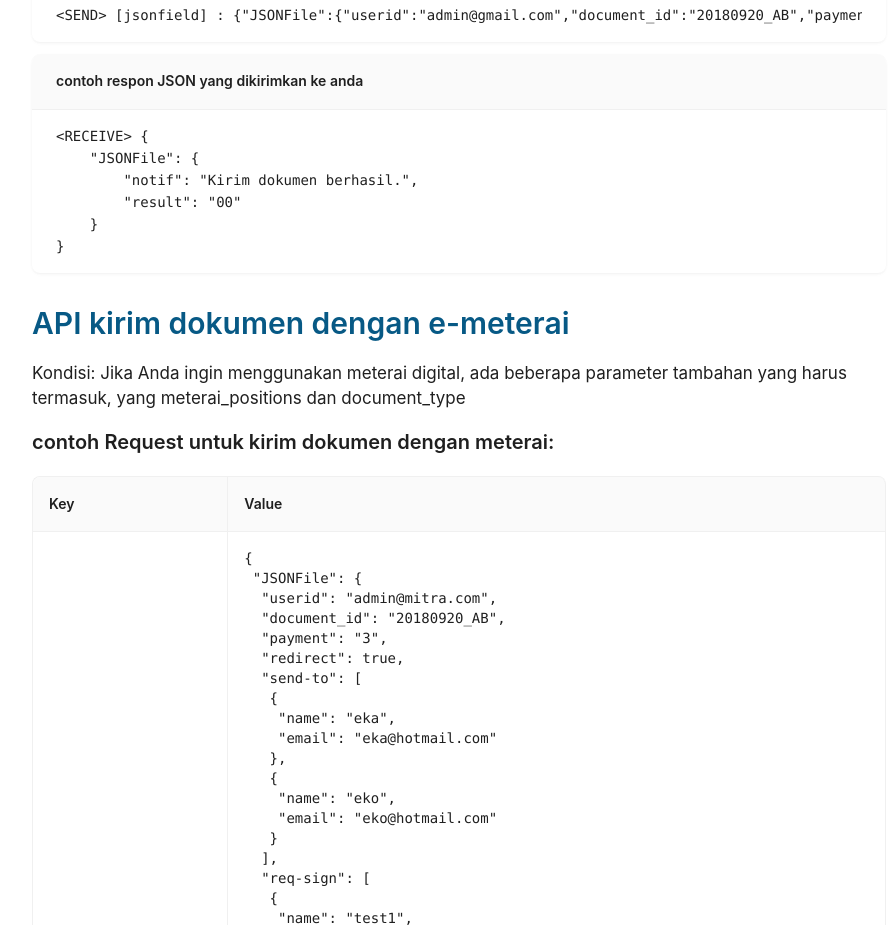
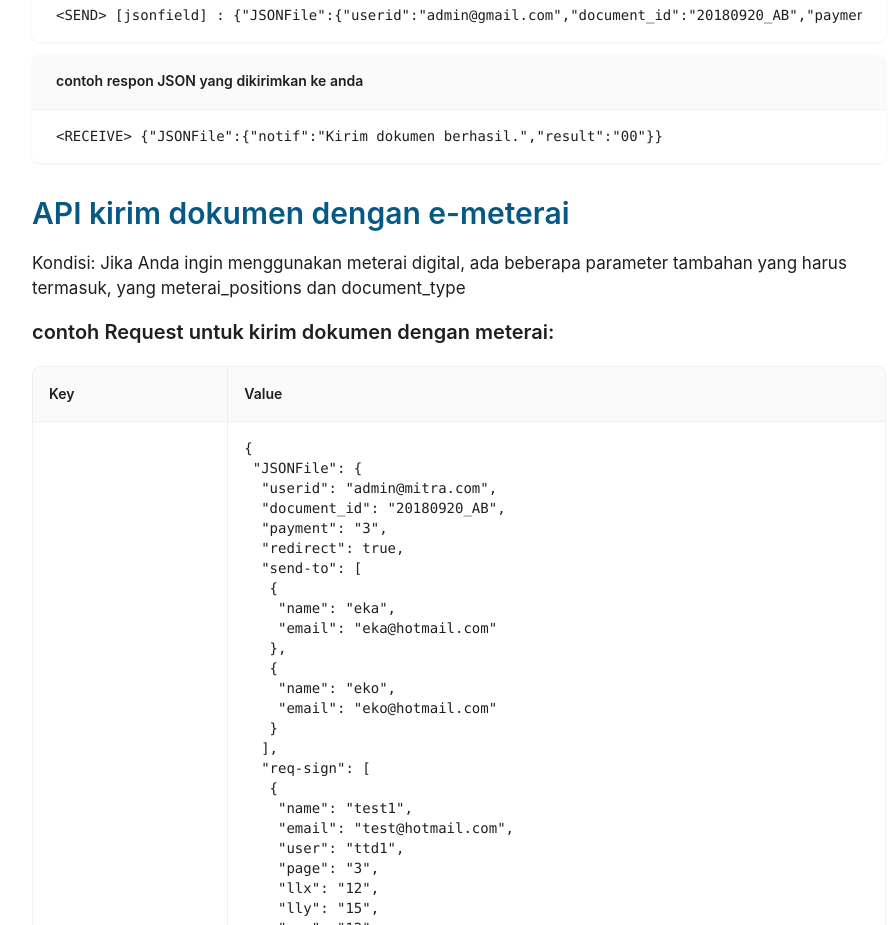
Before and after one commit to shwaayyy/digisign-api-doc, a Next.js app: page /doc/1 in a window 1280 px wide. Shown: the part 4520-5445 px from the top of the page, without its empty margins (306-1199 px from the left). Built offline with nearby package versions, Linux system fonts and the light colour scheme.

Commit message:
feat: add new key per array Json

```diff
--- a/src/app/doc/helper.js
+++ b/src/app/doc/helper.js
@@ -1,13 +1,16 @@
 export const headerSignDoc = [
     {
+        key: '1',
         keyHeader: 'Fungsi',
         valueHeader: 'Api ini digunakan untuk mendapatkan link halaman tandatangan'
     },
     {
+        key: '2',
         keyHeader: 'Link',
         valueHeader: 'https://api.tandatanganku.com/gen/genSignPage.html'
     },
     {
+        key: '3',
         keyHeader: 'redirect',
         valueHeader: `Anda harus memberikan link redirect dan kami akan mengarahkan ke link ini ketika pengguna telah menandatangani dokumen. \n\n *Pilihan Redirect dalam dokumen kirim API.`
     }
@@ -350,12 +353,12 @@ export const reqJSON = `<SEND> [jsonfield] : ${JSON.stringify({
     }
 })}; [file] :{perjanjian.pdf,305603};`
 
-export const exJSONres = `<RECEIVE> {
+export const exJSONres = `<RECEIVE> ${JSON.stringify({
     "JSONFile": {
         "notif": "Kirim dokumen berhasil.",
         "result": "00"
     }
-}`
+})}`
 
 export const columnsMeterai = [
     {
@@ -382,6 +385,7 @@ export const columnsMeterai = [
 
 export const meteraiTable = [
     {
+        key: "1",
         keyMeterai: "jsonfield",
         valueMeterai: JSON.stringify(
             {
@@ -441,6 +445,7 @@ export const meteraiTable = [
         )
     },
     {
+        key: "2",
         keyMeterai: "File",
         valueMeterai: "perjanjian.pdf"
     }
```
